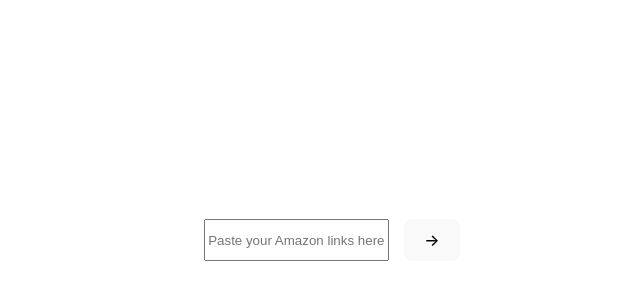
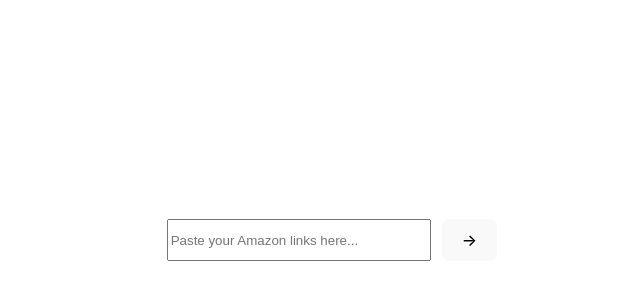
Before and after one commit to geashley/watAI, a React (Vite) app: page / in a window 1280 px wide. Shown: the part 284-584 px from the top of the page, without its empty margins (308-948 px from the left). Built offline with nearby package versions, Linux system fonts and the light colour scheme.

Commit message:
front page good

```diff
--- a/src/components/homepage.css
+++ b/src/components/homepage.css
@@ -47,14 +47,6 @@
     margin: 0;
   }
 
-  .heading {
-    position: relative;
-    width: 100%;
-    display: flex;
-    z-index: 10;
-    justify-content: center;
-    align-items: center;
-  }
 
   h1 {
     font-family: 'STIX Two Math', serif; /* Example font for the name */
@@ -75,5 +67,7 @@
   .row {
     display: flex;
     flex-direction: row;
-    gap: 15px;
+    gap: 11px;
+    width: 100%;
+    justify-content: center;
   }
--- a/src/components/homepage.tsx
+++ b/src/components/homepage.tsx
@@ -3,7 +3,6 @@
 import "./homepage.css";
 import { Button } from "@/components/ui/button";
 import { Input } from "@/components/ui/input";
-import { Card } from "@/components/ui/card";
 
 const Homepage: React.FC = () => {
   const [productLinks, setProductLinks] = useState("");
@@ -44,24 +43,24 @@
           <h1 className="font-serif text-white mmb-2 text-7xl">ComparaSum</h1>
           <p className="slogan">Smart summaries, smarter decisions.</p>
 
-          <Card className="w-full max-w-2xl border-none shadow-2xl bg-white/10 backdrop-blur-md">
-            <div className="row">
+          <div className="row">
               <Input
                 type="text"
                 placeholder="Paste your Amazon links here..."
                 value={productLinks}
                 onChange={handleInputChange}
-                className="flex-1 h-12 px-6 text-white border-none rounded-full bg-white/20 placeholder:text-white/60"
+                style = {{
+                  width: "20%",
+                }}
               />
               <Button
                 onClick={handleSubmit}
                 size="icon"
-                className="w-12 h-12 text-purple-900 bg-white rounded-full hover:bg-white/90"
+                className="text-xl text-white bg-black rounded-full w-14 h-14 hover:bg-black/90"
               >
                 →
               </Button>
             </div>
-          </Card>
           </div>
       </div>
     </div>
```
